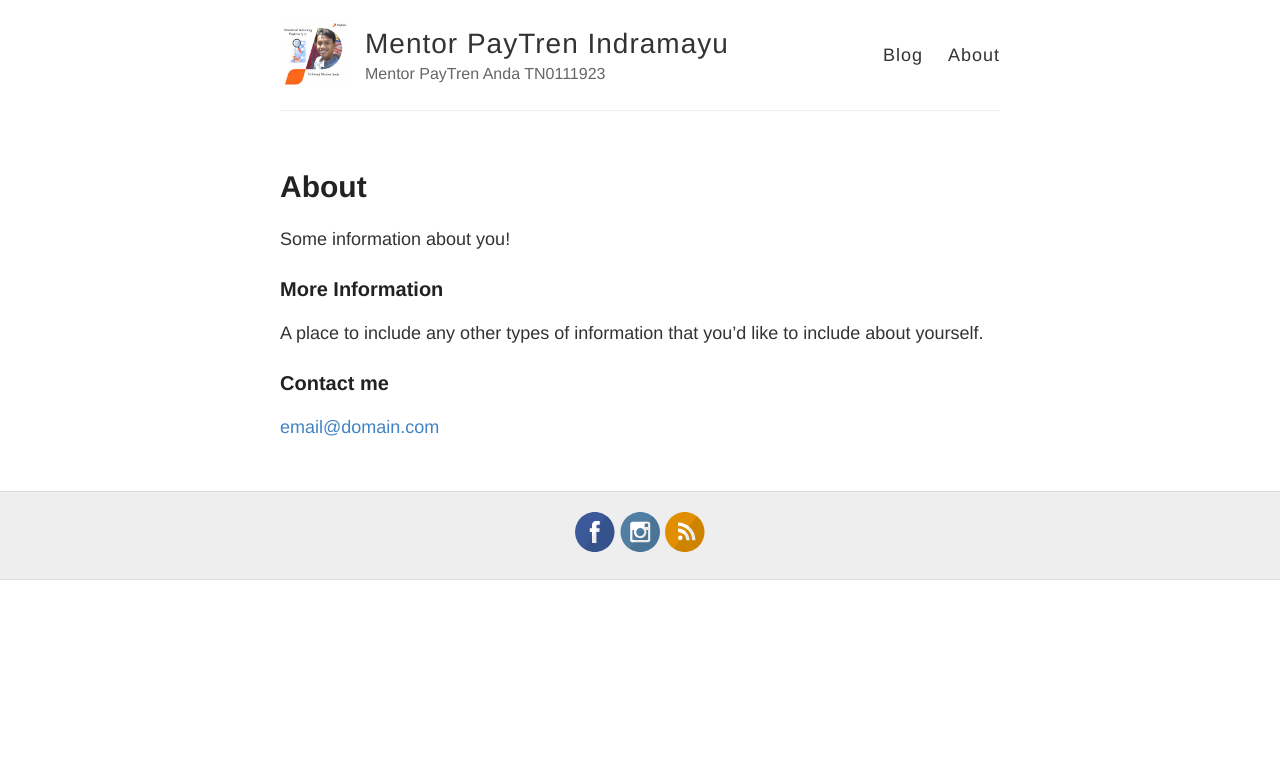
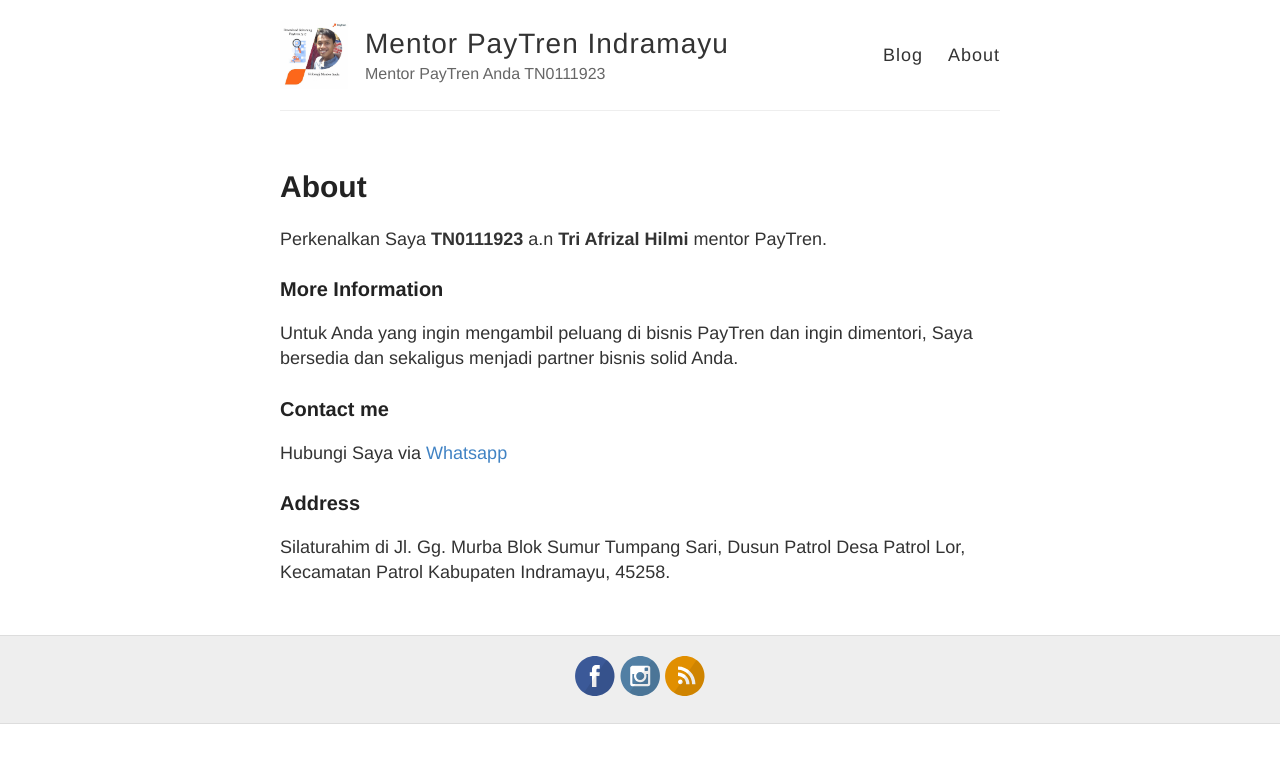
Before and after one commit to adminpaytren/PayTren-Indramayu, a Jekyll site: the page built from about.md, in a window 1280 px wide. Shown: the top 763 px of the page. Built offline with Jekyll 4.4.1, drawn with Linux system fonts in a browser that asks for light colours.

Commit message:
Update about.md

```diff
--- a/about.md
+++ b/about.md
@@ -4,12 +4,15 @@
 permalink: /about/
 ---
 
-Some information about you!
+Perkenalkan Saya **TN0111923** a.n **Tri Afrizal Hilmi** mentor PayTren.
 
 ### More Information
 
-A place to include any other types of information that you'd like to include about yourself.
+Untuk Anda yang ingin mengambil peluang di bisnis PayTren dan ingin dimentori, Saya bersedia dan sekaligus menjadi partner bisnis solid Anda.
 
 ### Contact me
 
-[email@domain.com](mailto:email@domain.com)
+Hubungi Saya via [Whatsapp](https://wa.me/6282320067466)
+
+### Address
+Silaturahim di Jl. Gg. Murba Blok Sumur Tumpang Sari, Dusun Patrol Desa Patrol Lor, Kecamatan Patrol Kabupaten Indramayu, 45258.
```
